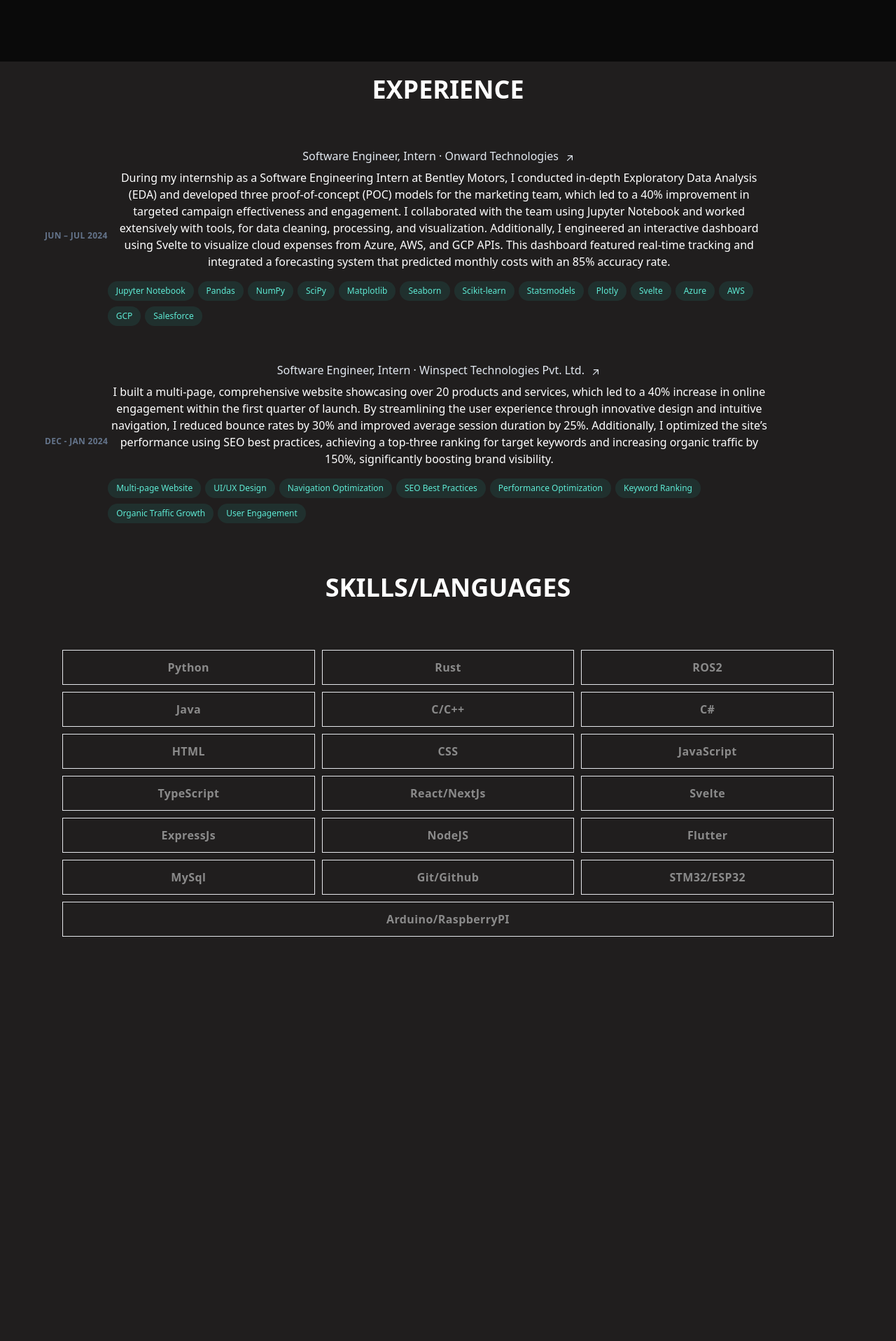
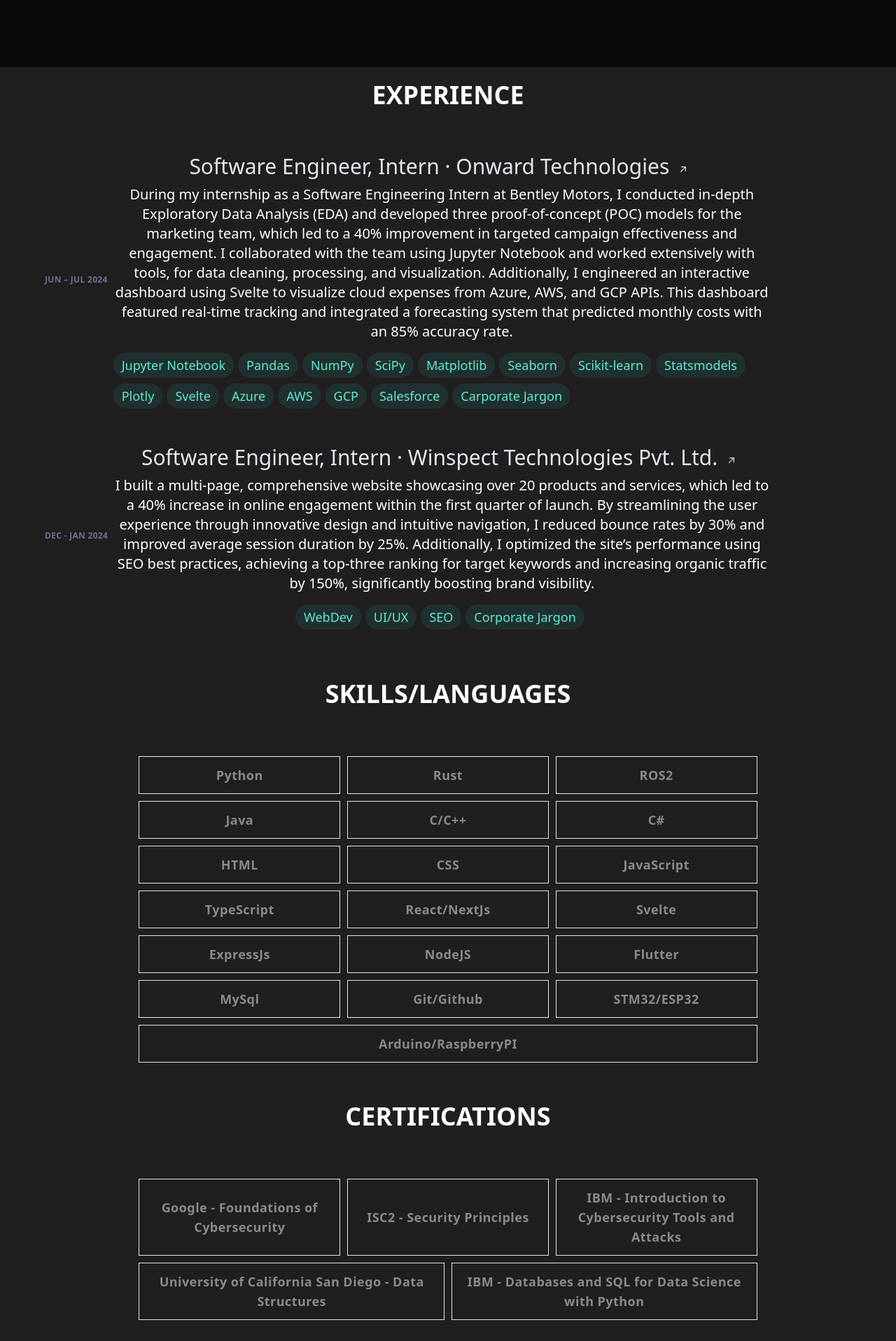
Before and after one commit to Blaeriz/portfolio, a SvelteKit app: page / in a window 1280 px wide. Shown: the part 880-2797 px from the top of the page at 70% size. Before the commit the page ends 2256 px from the top, so only its background shows below. Built offline with nearby package versions, Linux system fonts and the light colour scheme.

Commit message:
realligned the page(centered everything), made it a bit more mobile friendly, added certifications, added blog button, resized icons and changed the font settings a bit

```diff
--- a/src/routes/+page.svelte
+++ b/src/routes/+page.svelte
@@ -12,30 +12,11 @@
   let cardImageStyles = "transition-transform transform group-hover:scale-110"
   let titleStyles = "uppercase text-white font-[700] text-4xl"
   let subTitleStyles = "text-[#8a8b8b] font-[400] text-l text-center"
-  let skillsCardLiStyles = "flexrelative flex-auto text-center items-center p-[5px] justify-between text-[#8a8a8a] font-extrabold md:w-1/3 sm:w-1/2"
-  let skillsCardDivStyles = "border border-[2px_solid] p-3 w-full h-full flex justify-center items-center hover:text-[#211d26] hover:bg-[#8a8a8a] tracking-wide"
+  let skillsCardLiStyles = "flexrelative flex-auto text-center items-center p-[5px] justify-between text-[#8a8a8a] font-extrabold md:w-1/3 sm:w-1/2 transition"
+  let skillsCardDivStyles = "border border-[2px_solid] p-3 w-full h-full text-xs md:text-lg flex justify-center items-center hover:text-[#211d26] hover:bg-[#8a8a8a] tracking-wide transition"
   let latestWorkTopOffset = 0;
   let contactFormInputStyles = "h-10 w-full rounded-md p-2 text-xl placeholder-black"
   let contactFormMessageInputStyles = "h-28 w-full rounded-md p-2 text-xl placeholder-black resize-none text-start"
-
-  const timeline = [
-    {
-      title: "Software Engineer",
-      date: "2023 - Present",
-      description: "Working on scalable systems at Example Corp."
-    },
-    {
-      title: "Frontend Developer",
-      date: "2021 - 2023",
-      description: "Built interactive UIs with React and Tailwind."
-    },
-    {
-      title: "Intern",
-      date: "2020",
-      description: "Learned how not to break production 😅"
-    }
-  ];
-
 
 
   onMount(() => {
@@ -164,34 +145,36 @@
   <!-- Your Svelte component content goes here -->
    <div class="bg-neutral-950 bg-[radial-gradient(ellipse_80%_80%_at_50%_-20%,rgba(120,119,198,0.3),rgba(255,255,255,0))] sticky top-0 mannualBlur">
     <div class="flex flex-row justify-between">
-      <p class="flex flex-row gap-2 justify-between text-white uppercase m-2"><Icon icon="lucide:map-pin" height="auto"></Icon> Mumbai, IN</p>
+      <p class="flex flex-row gap-2 justify-between text-white uppercase m-2 text-2xl"><Icon icon="lucide:map-pin" height="auto"></Icon> Mumbai, IN</p>
       <div class="flex flex-row gap-2 m-2 text-white">
-        <a href="https://www.linkedin.com/in/hppingle" target="_blank" rel="noopener noreferrer"><Icon icon="mdi:linkedin" height="auto"></Icon></a>
-        <a href="https://www.github.com/Blaeriz" target="_blank" rel="noopener noreferrer"><Icon icon="mdi:github" height="auto"></Icon></a>
+        <a href="https://www.linkedin.com/in/hppingle" target="_blank" rel="noopener noreferrer" class="h-full w-full"><Icon icon="mdi:linkedin" style="font-size: 32px;" class="h-full w-full"></Icon></a>
+        <a href="https://www.github.com/Blaeriz" target="_blank" rel="noopener noreferrer" class="h-full w-full"><Icon icon="mdi:github" style="font-size: 32px;" class="h-full w-full"></Icon></a>
       </div>
     </div>
     <div class="flex flex-col min-w-full min-h-[100vh] mt-32">
         <div class="mannualBlur text-center">
-            <h1 class="block uppercase text-[25px] animate-charcter md:text-[75px] lg:text-[100px]">Hrishikesh Pingle</h1>
-            <p class="block text-[1em] lg:text-[1.5em] md:text-[1.2em] w-[75vw] max-w-[900px] m-[1em_auto] font-[400] text-[#ffffff]">I like building cool shit.</p>
-            <div class="flex flex-row justify-center gap-20">
-              <button class="text-[0.9em] text-black mix-blend-difference font-[700] bg-white uppercase px-[10px] py-[15px] tracking-widest rounded-md" on:click={knowMore}>Know More</button>
-              <a class="flex flex-row gap-2 justify-between text-[1em] font-[700] bg-transparent text-[#ffffff] border border-white uppercase px-[10px] py-[15px] tracking-widest rounded-md" href='/download_resume'><DownloadIcon></DownloadIcon> Resume</a>
+            <h1 class="block uppercase text-[32px] tracking-wider font-bold animate-charcter md:text-[75px] lg:text-[100px]">Hrishikesh Pingle</h1>
+            <p class="block text-2xl w-[75vw] md:text-5xl max-w-[900px] m-[1em_auto] font-[400] text-[#ffffff]">Tech is cool.</p>
+            <p class="block text-3xl font-bold w-[75vw] max-w-[900px] m-[1em_auto] text-[#ffffff]">¯\_(ツ)_/¯</p>
+            <div class="flex flex-row justify-center gap-5 md:gap-10">
+              <button class="text-sm text-black mix-blend-difference font-[700] text-[12px] bg-white uppercase px-[5px] py-[10px] tracking-wide rounded-md md:px-[10px] md:py-[15px] md:text-[15px]" on:click={knowMore}>Know More</button>
+              <a class="flex flex-row gap-2 justify-between text-[12px] font-[700] bg-transparent text-[#ffffff] border border-white uppercase px-[5px] py-[10px] tracking-wide rounded-md md:px-[10px] md:py-[15px] md:text-[15px]" href='https://hppingleblog.netlify.app'><Icon icon="mdi:blog-outline" width="24" height="24" /> Blog</a>
+              <a class="flex flex-row gap-2 justify-between text-[12px] font-[700] bg-transparent text-[#ffffff] border border-white uppercase px-[5px] py-[10px] tracking-wide rounded-md md:px-[10px] md:py-[15px] md:text-[15px]" href='/download_resume'><DownloadIcon></DownloadIcon> Resume</a>
             </div>
         </div>
     </div>
    </div>
 
 
-  <div class="knowMore flex flex-row justify-center bg-none min-h-[100vh] min-w-full text-center sticky top-0 p-0 m-0">
+  <div class="knowMore flex flex-row justify-center align-middle bg-none min-h-[100vh] text-center sticky top-0 p-0 m-0">
 
-      <div class="flex flex-col justify-start w-[90%]">
+      <div class="flex flex-col w-[90%]">
         <!-- Experience -->
-        <div class="pt-5 pb-16">
+        <div class="pt-5 pb-16 text-center">
           <h2 class={titleStyles}>Experience</h2>
         </div>
 
-        <section id="experience" class="flex flex-col justify-start w-[90%]" aria-label="Work experience">
+        <section id="experience" class="flex flex-col w-[90%]" aria-label="Work experience">
           <div>
               <ol class="group/list">
                   <li class="mb-12">
@@ -207,7 +190,7 @@
                                           rel="noreferrer noopener"
                                           aria-label="Software Engineer, Intern at Onward Technologies"
                                       >
-                                          <span>
+                                          <span class="text-3xl">
                                               Software Engineer, Intern ·<!-- -->
                                               <span class="inline-block">
                                                   Onward Technologies
@@ -229,57 +212,60 @@
                                       </a>
                                   </div>
                               </h3>
-                              <p class="mt-2 text-base leading-normal text-white">
+                              <p class="mt-2 leading-normal text-white hidden md:block pl-2 text-xs md:text-xl text-center">
                                 During my internship as a Software Engineering Intern at Bentley Motors, I conducted in-depth Exploratory Data Analysis (EDA) and developed three proof-of-concept (POC) models for the marketing team, which led to a 40% improvement in targeted campaign effectiveness and engagement. I collaborated with the team using Jupyter Notebook and worked extensively with tools, for data cleaning, processing, and visualization. Additionally, I engineered an interactive dashboard using Svelte to visualize cloud expenses from Azure, AWS, and GCP APIs. This dashboard featured real-time tracking and integrated a forecasting system that predicted monthly costs with an 85% accuracy rate.
                               </p>
-                              <ul class="mt-2 flex flex-wrap" aria-label="Technologies used">
+                              <ul class="mt-2 flex flex-wrap items-center pl-2" aria-label="Technologies used">
                                 <li class="mr-1.5 mt-2">
-                                  <div class="flex items-center rounded-full bg-teal-400/10 px-3 py-1 text-xs font-medium leading-5 text-teal-300">Jupyter Notebook</div>
+                                  <div class="flex items-center rounded-full bg-teal-400/10 px-3 py-1 text-xs md:text-lg font-medium leading-5 text-teal-300">Jupyter Notebook</div>
                                 </li>
                                 <li class="mr-1.5 mt-2">
-                                  <div class="flex items-center rounded-full bg-teal-400/10 px-3 py-1 text-xs font-medium leading-5 text-teal-300">Pandas</div>
+                                  <div class="flex items-center rounded-full bg-teal-400/10 px-3 py-1 text-xs md:text-lg font-medium leading-5 text-teal-300">Pandas</div>
                                 </li>
                                 <li class="mr-1.5 mt-2">
-                                  <div class="flex items-center rounded-full bg-teal-400/10 px-3 py-1 text-xs font-medium leading-5 text-teal-300">NumPy</div>
+                                  <div class="flex items-center rounded-full bg-teal-400/10 px-3 py-1 text-xs md:text-lg font-medium leading-5 text-teal-300">NumPy</div>
                                 </li>
                                 <li class="mr-1.5 mt-2">
-                                  <div class="flex items-center rounded-full bg-teal-400/10 px-3 py-1 text-xs font-medium leading-5 text-teal-300">SciPy</div>
+                                  <div class="flex items-center rounded-full bg-teal-400/10 px-3 py-1 text-xs md:text-lg font-medium leading-5 text-teal-300">SciPy</div>
                                 </li>
                                 <li class="mr-1.5 mt-2">
-                                  <div class="flex items-center rounded-full bg-teal-400/10 px-3 py-1 text-xs font-medium leading-5 text-teal-300">Matplotlib</div>
+                                  <div class="flex items-center rounded-full bg-teal-400/10 px-3 py-1 text-xs md:text-lg font-medium leading-5 text-teal-300">Matplotlib</div>
                                 </li>
                                 <li class="mr-1.5 mt-2">
-                                  <div class="flex items-center rounded-full bg-teal-400/10 px-3 py-1 text-xs font-medium leading-5 text-teal-300">Seaborn</div>
+                                  <div class="flex items-center rounded-full bg-teal-400/10 px-3 py-1 text-xs md:text-lg font-medium leading-5 text-teal-300">Seaborn</div>
                                 </li>
                                 <li class="mr-1.5 mt-2">
-                                  <div class="flex items-center rounded-full bg-teal-400/10 px-3 py-1 text-xs font-medium leading-5 text-teal-300">Scikit-learn</div>
+                                  <div class="flex items-center rounded-full bg-teal-400/10 px-3 py-1 text-xs md:text-lg font-medium leading-5 text-teal-300">Scikit-learn</div>
                                 </li>
                                 <li class="mr-1.5 mt-2">
-                                  <div class="flex items-center rounded-full bg-teal-400/10 px-3 py-1 text-xs font-medium leading-5 text-teal-300">Statsmodels</div>
+                                  <div class="flex items-center rounded-full bg-teal-400/10 px-3 py-1 text-xs md:text-lg font-medium leading-5 text-teal-300">Statsmodels</div>
                                 </li>
                                 <li class="mr-1.5 mt-2">
-                                  <div class="flex items-center rounded-full bg-teal-400/10 px-3 py-1 text-xs font-medium leading-5 text-teal-300">Plotly</div>
+                                  <div class="flex items-center rounded-full bg-teal-400/10 px-3 py-1 text-xs md:text-lg font-medium leading-5 text-teal-300">Plotly</div>
                                 </li>
                                 <li class="mr-1.5 mt-2">
-                                  <div class="flex items-center rounded-full bg-teal-400/10 px-3 py-1 text-xs font-medium leading-5 text-teal-300">Svelte</div>
+                                  <div class="flex items-center rounded-full bg-teal-400/10 px-3 py-1 text-xs md:text-lg font-medium leading-5 text-teal-300">Svelte</div>
                                 </li>
                                 <li class="mr-1.5 mt-2">
-                                  <div class="flex items-center rounded-full bg-teal-400/10 px-3 py-1 text-xs font-medium leading-5 text-teal-300">Azure</div>
+                                  <div class="flex items-center rounded-full bg-teal-400/10 px-3 py-1 text-xs md:text-lg font-medium leading-5 text-teal-300">Azure</div>
                                 </li>
                                 <li class="mr-1.5 mt-2">
-                                  <div class="flex items-center rounded-full bg-teal-400/10 px-3 py-1 text-xs font-medium leading-5 text-teal-300">AWS</div>
+                                  <div class="flex items-center rounded-full bg-teal-400/10 px-3 py-1 text-xs md:text-lg font-medium leading-5 text-teal-300">AWS</div>
                                 </li>
                                 <li class="mr-1.5 mt-2">
-                                  <div class="flex items-center rounded-full bg-teal-400/10 px-3 py-1 text-xs font-medium leading-5 text-teal-300">GCP</div>
+                                  <div class="flex items-center rounded-full bg-teal-400/10 px-3 py-1 text-xs md:text-lg font-medium leading-5 text-teal-300">GCP</div>
                                 </li>
                                 <li class="mr-1.5 mt-2">
-                                  <div class="flex items-center rounded-full bg-teal-400/10 px-3 py-1 text-xs font-medium leading-5 text-teal-300">Salesforce</div>
+                                  <div class="flex items-center rounded-full bg-teal-400/10 px-3 py-1 text-xs md:text-lg font-medium leading-5 text-teal-300">Salesforce</div>
+                                </li>
+                                <li class="mr-1.5 mt-2">
+                                  <div class="flex items-center rounded-full bg-teal-400/10 px-3 py-1 text-xs md:text-lg font-medium leading-5 text-teal-300">Carporate Jargon</div>
                                 </li>
                               </ul>
                           </div>
                       </div>
                   </li>
-                  <li class="mb-12">
+                  <li class="mb-12 transition-all lg:hover:!opacity-100 lg:group-hover/list:opacity-50">
                     <div class="flex flex-row align-middle justify-center items-center pb-1 transition-all lg:hover:!opacity-100 lg:group-hover/list:opacity-50">
                         <header class="z-10 mb-2 mt-1 text-xs font-semibold uppercase tracking-wide text-slate-500 sm:col-span-2" aria-label="Jun – Jul 2024">Dec - Jan 2024</header>
                         <div class="flex flex-col align-middle justify-center items-center flex-[3_6]">
@@ -292,7 +278,7 @@
                                         rel="noreferrer noopener"
                                         aria-label="Software Engineer, Intern at WinspectTechnologies Pvt. Ltd."
                                     >
-                                        <span>
+                                        <span class="text-3xl">
                                             Software Engineer, Intern ·<!-- -->
                                             <span class="inline-block">
                                                 Winspect Technologies Pvt. Ltd.
@@ -314,33 +300,21 @@
                                     </a>
                                 </div>
                             </h3>
-                            <p class="mt-2 text-base leading-normal text-white">
+                            <p class="mt-2 text-xs md:text-xl leading-normal text-white hidden md:block pl-2">
                               I built a multi-page, comprehensive website showcasing over 20 products and services, which led to a 40% increase in online engagement within the first quarter of launch. By streamlining the user experience through innovative design and intuitive navigation, I reduced bounce rates by 30% and improved average session duration by 25%. Additionally, I optimized the site’s performance using SEO best practices, achieving a top-three ranking for target keywords and increasing organic traffic by 150%, significantly boosting brand visibility.
                             </p>
-                            <ul class="mt-2 flex flex-wrap" aria-label="Technologies used">
+                            <ul class="mt-2 flex flex-wrap pl-2" aria-label="Technologies used">
                               <li class="mr-1.5 mt-2">
-                                <div class="flex items-center rounded-full bg-teal-400/10 px-3 py-1 text-xs font-medium leading-5 text-teal-300">Multi-page Website</div>
+                                <div class="flex items-center rounded-full bg-teal-400/10 px-3 py-1 text-xs md:text-lg font-medium leading-5 text-teal-300">WebDev</div>
                               </li>
                               <li class="mr-1.5 mt-2">
-                                <div class="flex items-center rounded-full bg-teal-400/10 px-3 py-1 text-xs font-medium leading-5 text-teal-300">UI/UX Design</div>
+                                <div class="flex items-center rounded-full bg-teal-400/10 px-3 py-1 text-xs md:text-lg font-medium leading-5 text-teal-300">UI/UX</div>
                               </li>
                               <li class="mr-1.5 mt-2">
-                                <div class="flex items-center rounded-full bg-teal-400/10 px-3 py-1 text-xs font-medium leading-5 text-teal-300">Navigation Optimization</div>
+                                <div class="flex items-center rounded-full bg-teal-400/10 px-3 py-1 text-xs md:text-lg font-medium leading-5 text-teal-300">SEO</div>
                               </li>
                               <li class="mr-1.5 mt-2">
-                                <div class="flex items-center rounded-full bg-teal-400/10 px-3 py-1 text-xs font-medium leading-5 text-teal-300">SEO Best Practices</div>
-                              </li>
-                              <li class="mr-1.5 mt-2">
-                                <div class="flex items-center rounded-full bg-teal-400/10 px-3 py-1 text-xs font-medium leading-5 text-teal-300">Performance Optimization</div>
-                              </li>
-                              <li class="mr-1.5 mt-2">
-                                <div class="flex items-center rounded-full bg-teal-400/10 px-3 py-1 text-xs font-medium leading-5 text-teal-300">Keyword Ranking</div>
-                              </li>
-                              <li class="mr-1.5 mt-2">
-                                <div class="flex items-center rounded-full bg-teal-400/10 px-3 py-1 text-xs font-medium leading-5 text-teal-300">Organic Traffic Growth</div>
-                              </li>
-                              <li class="mr-1.5 mt-2">
-                                <div class="flex items-center rounded-full bg-teal-400/10 px-3 py-1 text-xs font-medium leading-5 text-teal-300">User Engagement</div>
+                                <div class="flex items-center rounded-full bg-teal-400/10 px-3 py-1 text-xs md:text-lg font-medium leading-5 text-teal-300">Corporate Jargon</div>
                               </li>
                             </ul>
                         </div>
@@ -350,14 +324,14 @@
           </div>
       </section>
 
-
+      <div class="flex flex-col w-[90%] align-middle justify-center items-center mx-auto">
         <!-- Skills/Languages -->
-        <div class="pt-5 pb-16">
+        <div class="pt-5 pb-16 w-[90%] text-center">
           <h2 class={titleStyles}>Skills/Languages</h2>
         </div>
 
         <!-- Add Skills/Languages Here -->
-        <ul class="list-none flex flex-wrap justify-center box-border flex-row m-0 p-[0_20px] mb-8">
+        <ul class="list-none flex flex-wrap w-[90%] box-border flex-row m-0 p-[0_20px] mb-8 transition">
           <li class={skillsCardLiStyles}>
             <div class={skillsCardDivStyles}>Python</div>
           </li>
@@ -416,13 +390,38 @@
             <div class={skillsCardDivStyles}>Arduino/RaspberryPI</div>
           </li>
         </ul>
+        <!-- Certifications -->
+        <div class="pt-5 pb-16 w-[90%] text-center">
+          <h2 class={titleStyles}>Certifications</h2>
+        </div>
 
-        <!-- Certifications -->
-        <!-- <div class="pt-5 pb-16">
-          <h2 class={titleStyles}>Certifications</h2>
-        </div> -->
-
-
+        <ul class="list-none flex flex-wrap w-[90%] box-border flex-row m-0 p-[0_20px] mb-8 transition">
+          <li class={skillsCardLiStyles}>
+            <a href="https://www.coursera.org/account/accomplishments/verify/FWSCYAFWA7AE" target="_blank" rel="noopener noreferrer">
+              <div class={skillsCardDivStyles}>Google - Foundations of Cybersecurity</div>
+            </a>
+          </li>
+          <li class={skillsCardLiStyles}>
+            <a href="https://www.coursera.org/account/accomplishments/verify/13L6W0289JF0" target="_blank" rel="noopener noreferrer">
+              <div class={skillsCardDivStyles}>ISC2 - Security Principles</div>
+            </a>
+          </li>
+          <li class={skillsCardLiStyles}>
+            <a href="https://www.coursera.org/account/accomplishments/verify/FBA2KMV7SVQN" target="_blank" rel="noopener noreferrer">
+              <div class={skillsCardDivStyles}>IBM - Introduction to Cybersecurity Tools and Attacks</div>
+            </a>
+          </li>
+          <li class={skillsCardLiStyles}>
+            <div class={skillsCardDivStyles}>University of California San Diego - Data Structures</div>
+            <a href="https://www.coursera.org/account/accomplishments/verify/64HEV2WQJKGO" target="_blank" rel="noopener noreferrer">
+            </a>
+          </li>
+          <li class={skillsCardLiStyles}>
+            <a href="https://www.coursera.org/account/accomplishments/verify/XR8PHLJVTUWU" target="_blank" rel="noopener noreferrer">
+              <div class={skillsCardDivStyles}>IBM - Databases and SQL for Data Science with Python</div>
+            </a>
+          </li>
+        </ul>
       </div>
   </div>
 </main>
```
